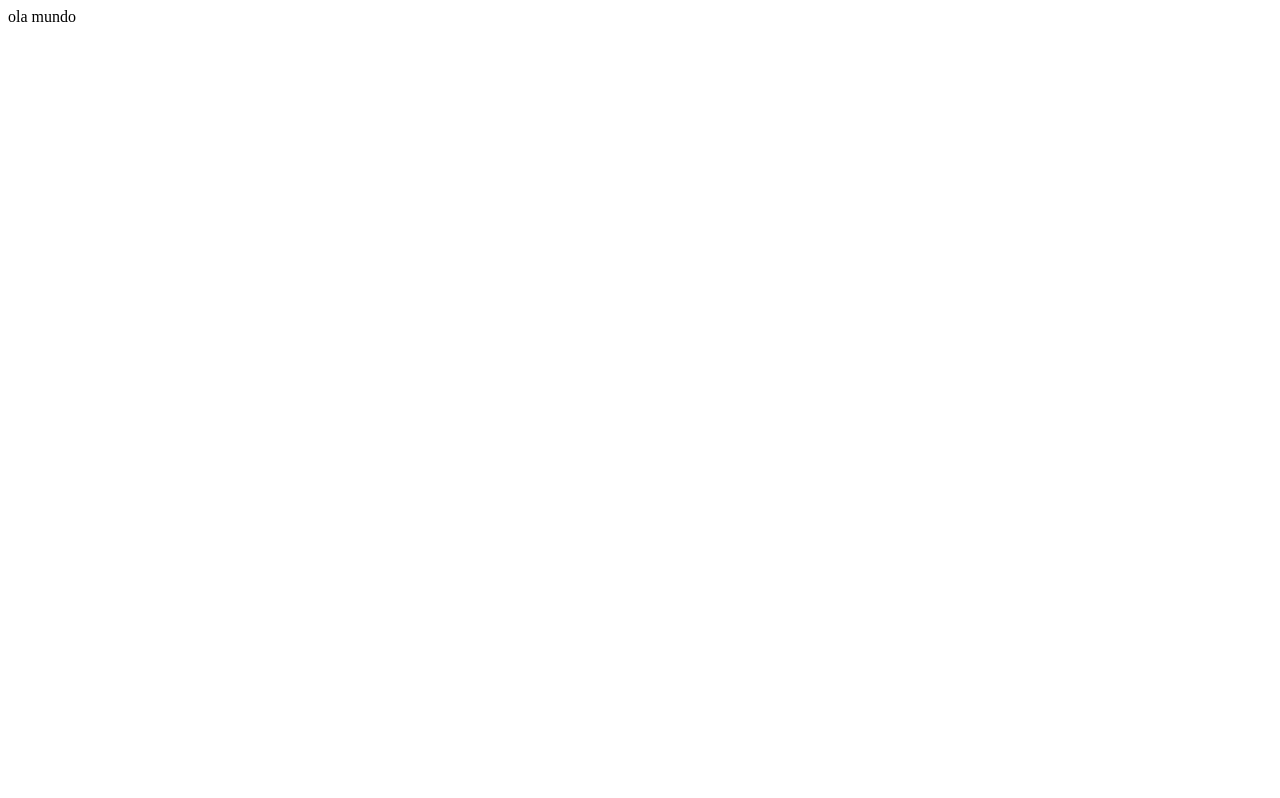
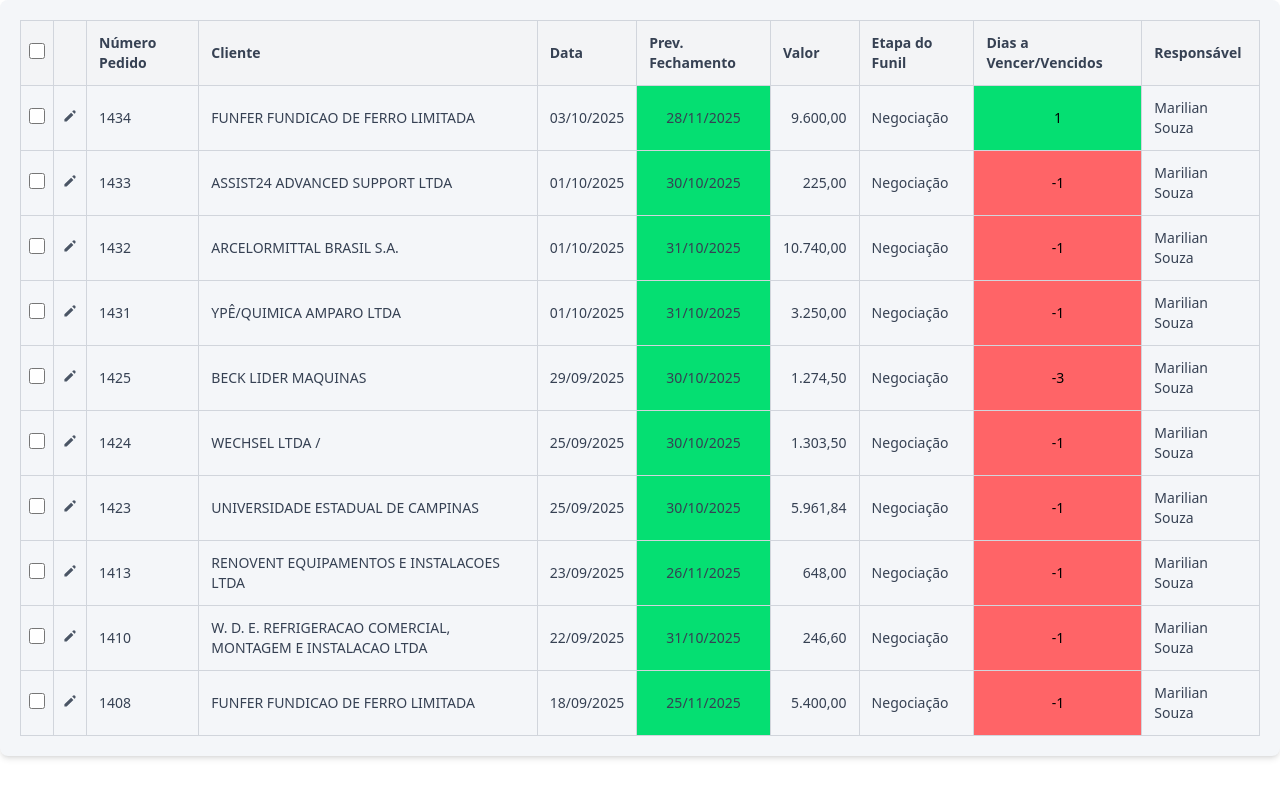
Before and after one commit to HerbertCarlos007/crm-frontend, a Vue app: page / in a window 1280 px wide. Built offline with nearby package versions, Linux system fonts and the light colour scheme.

Commit message:
feat: criando a tabela de negociações

```diff
--- a/package.json
+++ b/package.json
@@ -12,6 +12,8 @@
     "preview": "vite preview"
   },
   "dependencies": {
+    "@tailwindcss/vite": "^4.1.14",
+    "tailwindcss": "^4.1.14",
     "vue": "^3.5.22"
   },
   "devDependencies": {
--- a/src/App.vue
+++ b/src/App.vue
@@ -1,9 +1,9 @@
 <script setup>
-import HelloWorld from './components/HelloWorld.vue'
+import NegotiationsComponent from './components/NegotiationsComponent.vue'
 </script>
 
 <template>
-  <HelloWorld />
+  <NegotiationsComponent />
 </template>
 
 <style scoped>
--- a/src/assets/main.css
+++ b/src/assets/main.css
@@ -0,0 +1 @@
+@import "tailwindcss";
--- a/src/components/HelloWorld.vue
+++ b/src/components/HelloWorld.vue
@@ -4,7 +4,6 @@
 
 <template>
   <div>
-    ola mundo
   </div>
 </template>
 
--- /dev/null
+++ b/src/components/NegotiationsComponent.vue
@@ -0,0 +1,167 @@
+<script setup>
+import { ref } from 'vue'
+
+const negociacoes = ref([
+  {
+    numero: 1434,
+    cliente: 'FUNFER FUNDICAO DE FERRO LIMITADA',
+    data: '03/10/2025',
+    prevFechamento: '28/11/2025',
+    valor: 9600.00,
+    etapa: 'Negociação',
+    dias: 1,
+    responsavel: 'Marilian Souza'
+  },
+  {
+    numero: 1433,
+    cliente: 'ASSIST24 ADVANCED SUPPORT LTDA',
+    data: '01/10/2025',
+    prevFechamento: '30/10/2025',
+    valor: 225.00,
+    etapa: 'Negociação',
+    dias: -1,
+    responsavel: 'Marilian Souza'
+  },
+  {
+    numero: 1432,
+    cliente: 'ARCELORMITTAL BRASIL S.A.',
+    data: '01/10/2025',
+    prevFechamento: '31/10/2025',
+    valor: 10740.00,
+    etapa: 'Negociação',
+    dias: -1,
+    responsavel: 'Marilian Souza'
+  },
+  {
+    numero: 1431,
+    cliente: 'YPÊ/QUIMICA AMPARO LTDA',
+    data: '01/10/2025',
+    prevFechamento: '31/10/2025',
+    valor: 3250.00,
+    etapa: 'Negociação',
+    dias: -1,
+    responsavel: 'Marilian Souza'
+  },
+  {
+    numero: 1425,
+    cliente: 'BECK LIDER MAQUINAS',
+    data: '29/09/2025',
+    prevFechamento: '30/10/2025',
+    valor: 1274.50,
+    etapa: 'Negociação',
+    dias: -3,
+    responsavel: 'Marilian Souza'
+  },
+  {
+    numero: 1424,
+    cliente: 'WECHSEL LTDA /',
+    data: '25/09/2025',
+    prevFechamento: '30/10/2025',
+    valor: 1303.50,
+    etapa: 'Negociação',
+    dias: -1,
+    responsavel: 'Marilian Souza'
+  },
+  {
+    numero: 1423,
+    cliente: 'UNIVERSIDADE ESTADUAL DE CAMPINAS',
+    data: '25/09/2025',
+    prevFechamento: '30/10/2025',
+    valor: 5961.84,
+    etapa: 'Negociação',
+    dias: -1,
+    responsavel: 'Marilian Souza'
+  },
+  {
+    numero: 1413,
+    cliente: 'RENOVENT EQUIPAMENTOS E INSTALACOES LTDA',
+    data: '23/09/2025',
+    prevFechamento: '26/11/2025',
+    valor: 648.00,
+    etapa: 'Negociação',
+    dias: -1,
+    responsavel: 'Marilian Souza'
+  },
+  {
+    numero: 1410,
+    cliente: 'W. D. E. REFRIGERACAO COMERCIAL, MONTAGEM E INSTALACAO LTDA',
+    data: '22/09/2025',
+    prevFechamento: '31/10/2025',
+    valor: 246.60,
+    etapa: 'Negociação',
+    dias: -1,
+    responsavel: 'Marilian Souza'
+  },
+  {
+    numero: 1408,
+    cliente: 'FUNFER FUNDICAO DE FERRO LIMITADA',
+    data: '18/09/2025',
+    prevFechamento: '25/11/2025',
+    valor: 5400.00,
+    etapa: 'Negociação',
+    dias: -1,
+    responsavel: 'Marilian Souza'
+  }
+])
+
+const formatarValor = (valor) => {
+  return valor.toLocaleString('pt-BR', { minimumFractionDigits: 2, maximumFractionDigits: 2 })
+}
+</script>
+
+<template>
+  <div class="w-full overflow-x-auto bg-[#f4f6f9] p-5 rounded-lg shadow-md">
+    <!--  Adicionando border na tabela para bordas laterais e superior -->
+    <table class="w-full border-collapse rounded-lg border border-gray-300">
+      <thead>
+        <!--  Adicionando border-t para borda superior -->
+        <tr class="bg-gray-100 border-b border-gray-300">
+          <!--  Adicionando border-l na primeira coluna -->
+          <th class="p-2 border-r border-l border-gray-300">
+            <input type="checkbox" class="w-4 h-4" />
+          </th>
+          <th class="p-2 border-r border-gray-300"></th>
+          <th class="p-3 text-left text-sm font-semibold text-gray-700 border-r border-gray-300">Número Pedido</th>
+          <th class="p-3 text-left text-sm font-semibold text-gray-700 border-r border-gray-300">Cliente</th>
+          <th class="p-3 text-left text-sm font-semibold text-gray-700 border-r border-gray-300">Data</th>
+          <th class="p-3 text-left text-sm font-semibold text-gray-700 border-r border-gray-300">Prev. Fechamento</th>
+          <th class="p-3 text-left text-sm font-semibold text-gray-700 border-r border-gray-300">Valor</th>
+          <th class="p-3 text-left text-sm font-semibold text-gray-700 border-r border-gray-300">Etapa do Funil</th>
+          <th class="p-3 text-left text-sm font-semibold text-gray-700 border-r border-gray-300">Dias a Vencer/Vencidos</th>
+          <!--  Adicionando border-r na última coluna -->
+          <th class="p-3 text-left text-sm font-semibold text-gray-700 border-r border-gray-300">Responsável</th>
+        </tr>
+      </thead>
+      <tbody>
+        <tr v-for="item in negociacoes" :key="item.numero" class="border-b border-gray-300 hover:bg-gray-50">
+          <!--  Adicionando border-l na primeira coluna de cada linha -->
+          <td class="p-2 border-r border-l border-gray-300 text-center">
+            <input type="checkbox" class="w-4 h-4" />
+          </td>
+          <td class="p-2 border-r border-gray-300 text-center">
+            <button class="text-gray-600 hover:text-gray-800">
+              <svg xmlns="http://www.w3.org/2000/svg" class="h-4 w-4" viewBox="0 0 20 20" fill="currentColor">
+                <path d="M13.586 3.586a2 2 0 112.828 2.828l-.793.793-2.828-2.828.793-.793zM11.379 5.793L3 14.172V17h2.828l8.38-8.379-2.83-2.828z" />
+              </svg>
+            </button>
+          </td>
+          <td class="p-3 text-sm text-gray-700 border-r border-gray-300">{{ item.numero }}</td>
+          <td class="p-3 text-sm text-gray-700 border-r border-gray-300">{{ item.cliente }}</td>
+          <td class="p-3 text-sm text-gray-700 border-r border-gray-300">{{ item.data }}</td>
+          <td class="p-3 text-sm text-gray-700 border-r border-gray-300 bg-green-400 text-center font-medium">{{ item.prevFechamento }}</td>
+          <td class="p-3 text-sm text-gray-700 border-r border-gray-300 text-right">{{ formatarValor(item.valor) }}</td>
+          <td class="p-3 text-sm text-gray-700 border-r border-gray-300">{{ item.etapa }}</td>
+          <td class="p-3 text-sm text-center border-r border-gray-300 font-medium" :class="item.dias >= 0 ? 'bg-green-400' : 'bg-red-400'">
+            {{ item.dias }}
+          </td>
+          <!--  Adicionando border-r na última coluna de cada linha -->
+          <td class="p-3 text-sm text-gray-700 border-r border-gray-300">{{ item.responsavel }}</td>
+        </tr>
+      </tbody>
+    </table>
+  </div>
+</template>
+
+<style scoped>
+
+</style>
--- a/vite.config.js
+++ b/vite.config.js
@@ -3,12 +3,14 @@
 import { defineConfig } from 'vite'
 import vue from '@vitejs/plugin-vue'
 import vueDevTools from 'vite-plugin-vue-devtools'
+import tailwindcss from '@tailwindcss/vite'
 
 // https://vite.dev/config/
 export default defineConfig({
   plugins: [
     vue(),
     vueDevTools(),
+     tailwindcss(),
   ],
   resolve: {
     alias: {
```
Also changed, not shown: 1 other file (tests, documents, lock files or other folders).
